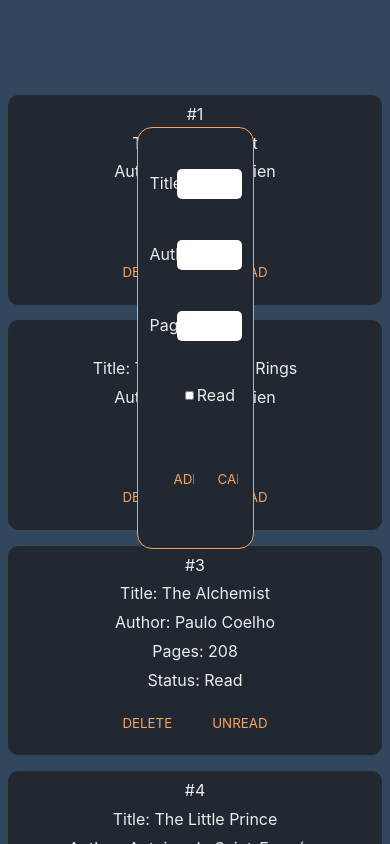
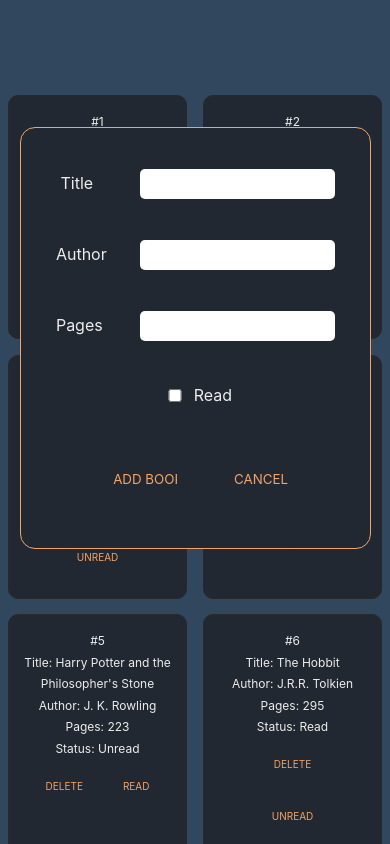
Before and after one commit to AmielFilarca/Library, a plain HTML site: page index.html in a window 390 px wide. Both pictures are taken after a click on the button "ADD BOOK TO LIBRARY". Shown: the top 844 px of the page. Drawn offline with Linux system fonts and the light colour scheme.

Commit message:
Update main.css

```diff
--- a/main.css
+++ b/main.css
@@ -81,7 +81,8 @@ body {
 .form-js {
   display: none;
   position: absolute;
-  width: 30%;
+  width: 25%;
+  min-width: 300px;
   height: 50%;
   top: 15%;
   left: 35%;
@@ -252,3 +253,18 @@ input[type="number"] {
   color: #ececec;
   transition: all 0.4s ease 0s;
 }
+
+@media only screen and (max-width: 1000px) {
+  .book {
+    padding: 15px 10px;
+    min-width: 45%;
+    font-size: 12px;
+  }
+  .book button {
+    font-size: 10px;
+  }
+  .form-js {
+    left: 5%;
+    width: 90vw;
+  }
+}
```
